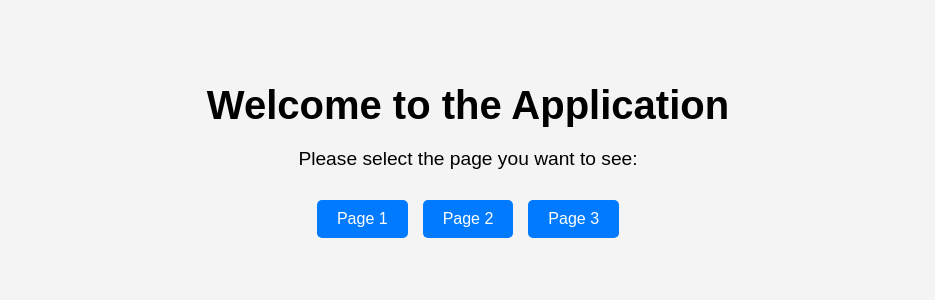
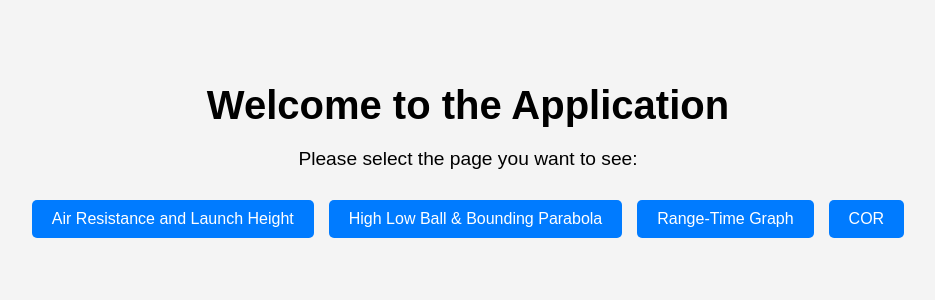
Before and after one commit to lplathip/Projectiles, a Flask app: page / in a window 1280 px wide. Shown: the part 253-553 px from the top of the page, without its empty margins (172-1107 px from the left). Run offline with Flask 3, Linux system fonts and the light colour scheme.

Commit message:
Button text change and COR Page

```diff
--- a/app.py
+++ b/app.py
@@ -87,7 +87,7 @@ def compute_trajectory(u, theta_deg, h, m, C_d, A):
 
     return x_data, y_data, x_data_no_drag, y_data_no_drag, x_data_red, y_data_red
 
-@app.route('/page1')
+@app.route('/Air-Resistance-and-Launch-Height')
 def index_1():
     return render_template('page1.html')
 
@@ -193,7 +193,7 @@ def plot_projectile_trajectories(X=1000, Y=300, g=9.81, u=150):
     graphJSON = fig.to_json()
     return graphJSON
 
-@app.route('/page2', methods=['GET'])
+@app.route('/High-Low-Ball-and-Bounding-Parabola', methods=['GET'])
 def index_2():
     plot = plot_projectile_trajectories()
     return render_template('page2.html', plot=plot, X=1000, Y=300, g=9.81, u=150)
@@ -292,7 +292,7 @@ for angle, t1, t2 in double_height_times:
     if len(x1) > 0 and len(y1) > 0 and len(x2) > 0 and len(y2) > 0:
         print(f"Angle = {angle}°, Point 1: ({x1[0]}, {y1[0]}), Point 2: ({x2[0]}, {y2[0]})")
 
-@app.route('/page3')
+@app.route('/Range-Time-Graph')
 def index_3():
     return render_template('page3.html', plot1=fig1.to_json(), plot2=fig2.to_json())
 
@@ -364,5 +364,10 @@ def update_plot_3():
     return jsonify({'plot1': fig1.to_json(), 'plot2': fig2.to_json()})
 
 
+@app.route('/COR')
+def index_4():
+    return render_template('COR.html')
+
+
 if __name__ == '__main__':
     app.run(port=5000, host='0.0.0.0')
--- a/templates/index.html
+++ b/templates/index.html
@@ -51,9 +51,14 @@
       <h1>Welcome to the Application</h1>
       <p>Please select the page you want to see:</p>
       <div class="button-container">
-        <a class="button" href="{{url_for('index_1')}}">Page 1</a>
-        <a class="button" href="{{url_for('index_2')}}">Page 2</a>
-        <a class="button" href="{{url_for('index_3')}}">Page 3</a>
+        <a class="button" href="{{url_for('index_1')}}"
+          >Air Resistance and Launch Height</a
+        >
+        <a class="button" href="{{url_for('index_2')}}"
+          >High Low Ball & Bounding Parabola</a
+        >
+        <a class="button" href="{{url_for('index_3')}}">Range-Time Graph</a>
+        <a class="button" href="{{url_for('index_4')}}">COR</a>
       </div>
     </div>
   </body>
```
